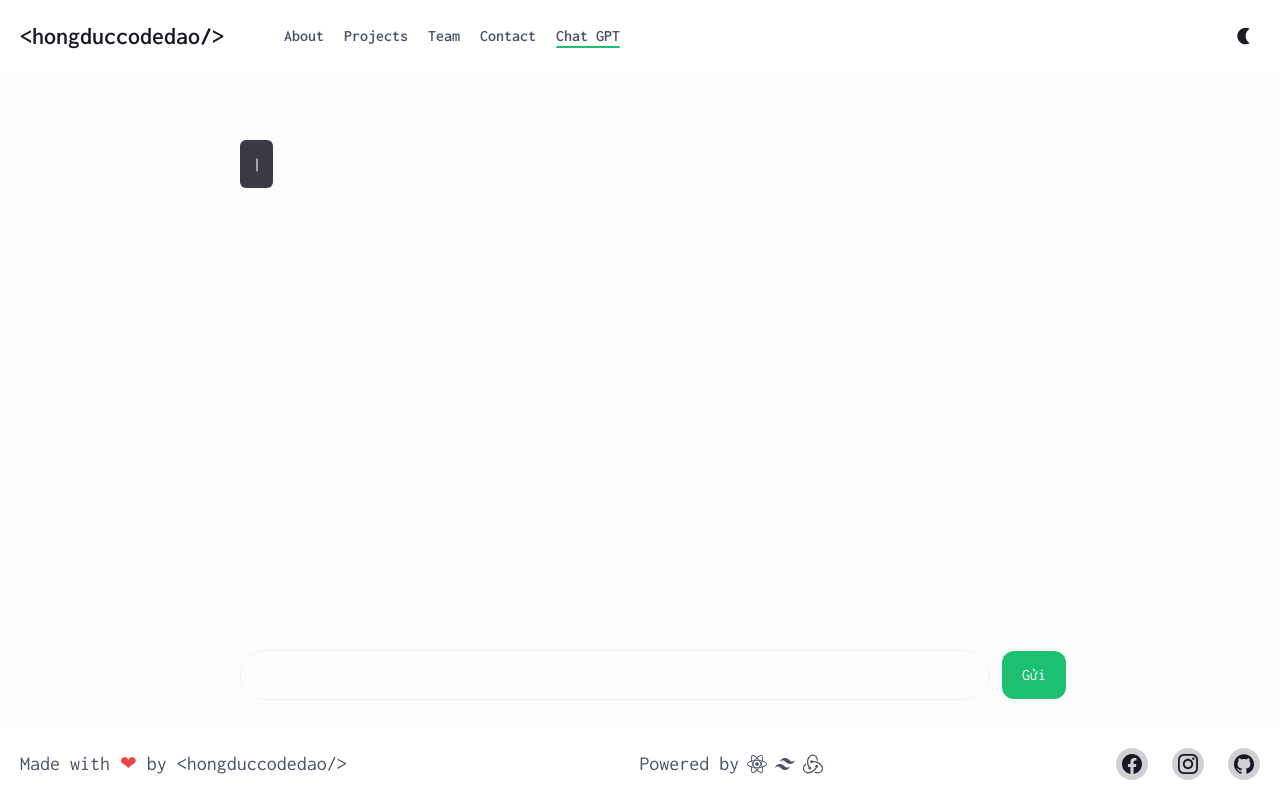
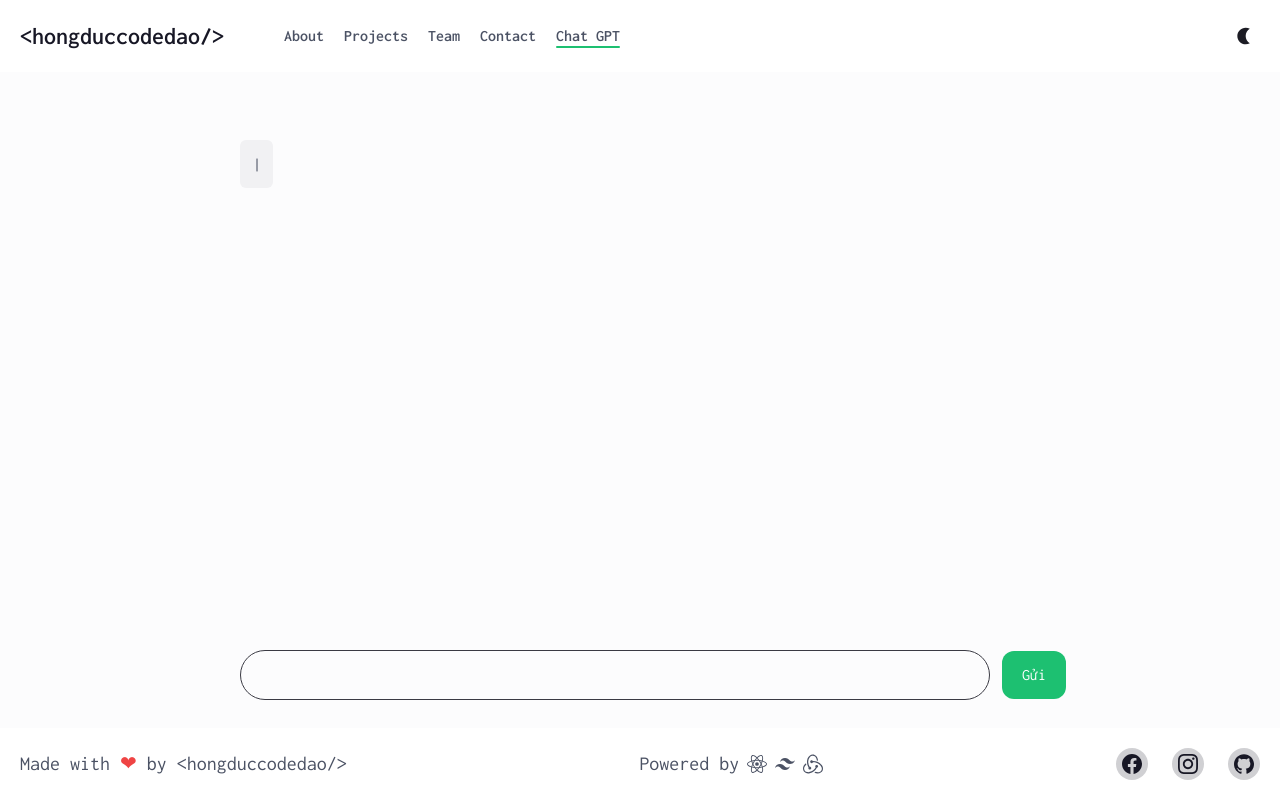
Before and after one commit to hongducdev/hongduccodedao_react, a React (Create React App) app: page /chat-gpt in a window 1280 px wide. Built offline with nearby package versions, Linux system fonts and the light colour scheme.

Commit message:
Update light mode Chate GPT Page

```diff
--- a/src/pages/ChatGPTPage.jsx
+++ b/src/pages/ChatGPTPage.jsx
@@ -1,4 +1,4 @@
-import React, { Fragment, useEffect, useRef, useState } from "react";
+import React, { Fragment, useEffect, useState } from "react";
 import axios from "axios";
 import Typewriter from "typewriter-effect";
 
@@ -47,7 +47,7 @@ const ChatGPTPage = () => {
           {
             <div className="w-full flex justify-end mb-10">
               {prompt && (
-                <div className="text-white p-3 bg-darkStroke rounded-md inline-block">
+                <div className="dark:text-white text-text2 p-3 dark:bg-darkStroke bg-strock rounded-md inline-block">
                   <Typewriter
                     options={{
                       strings: prompt,
@@ -59,7 +59,7 @@ const ChatGPTPage = () => {
             </div>
           }
           {chat && (
-            <div className="text-white p-3 bg-darkStroke rounded-md inline-block">
+            <div className="dark:text-white text-text2 p-3 dark:bg-darkStroke bg-strock rounded-md inline-block">
               <Typewriter
                 options={{
                   strings: chat.text,
@@ -71,7 +71,7 @@ const ChatGPTPage = () => {
           <div className="fixed bottom-[100px] w-full flex items-center gap-3">
             <input
               type="text"
-              className="border border-strock bg-transparent outline-none text-white max-w-[750px] w-full px-5 py-3 rounded-[50px]"
+              className="border dark:border-strock border-darkStroke bg-transparent outline-none dark:text-white max-w-[750px] w-full px-5 py-3 rounded-[50px] caret-text2 dark:caret-white text-text1"
               onChange={(e) => {
                 setInputValue(e.target.value);
               }}
```
